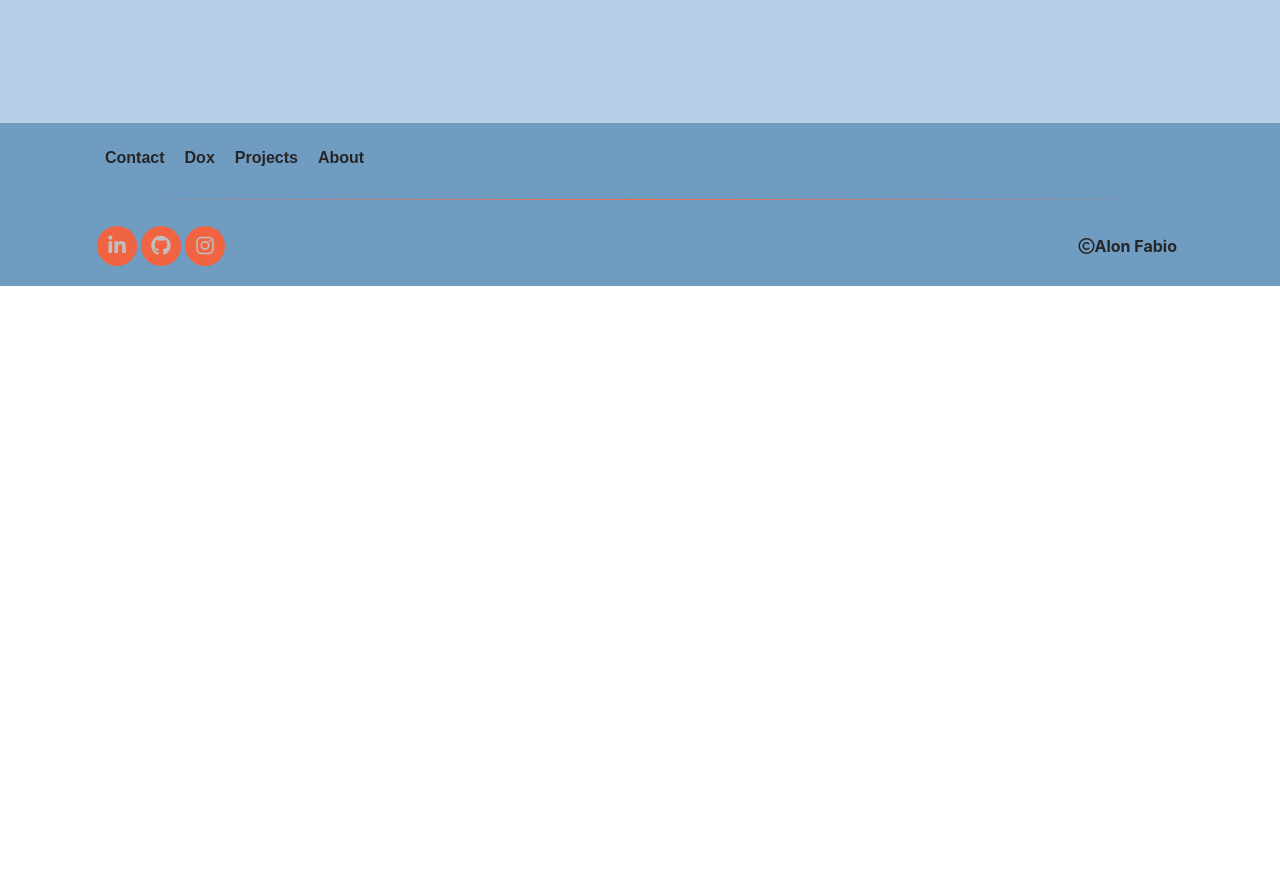
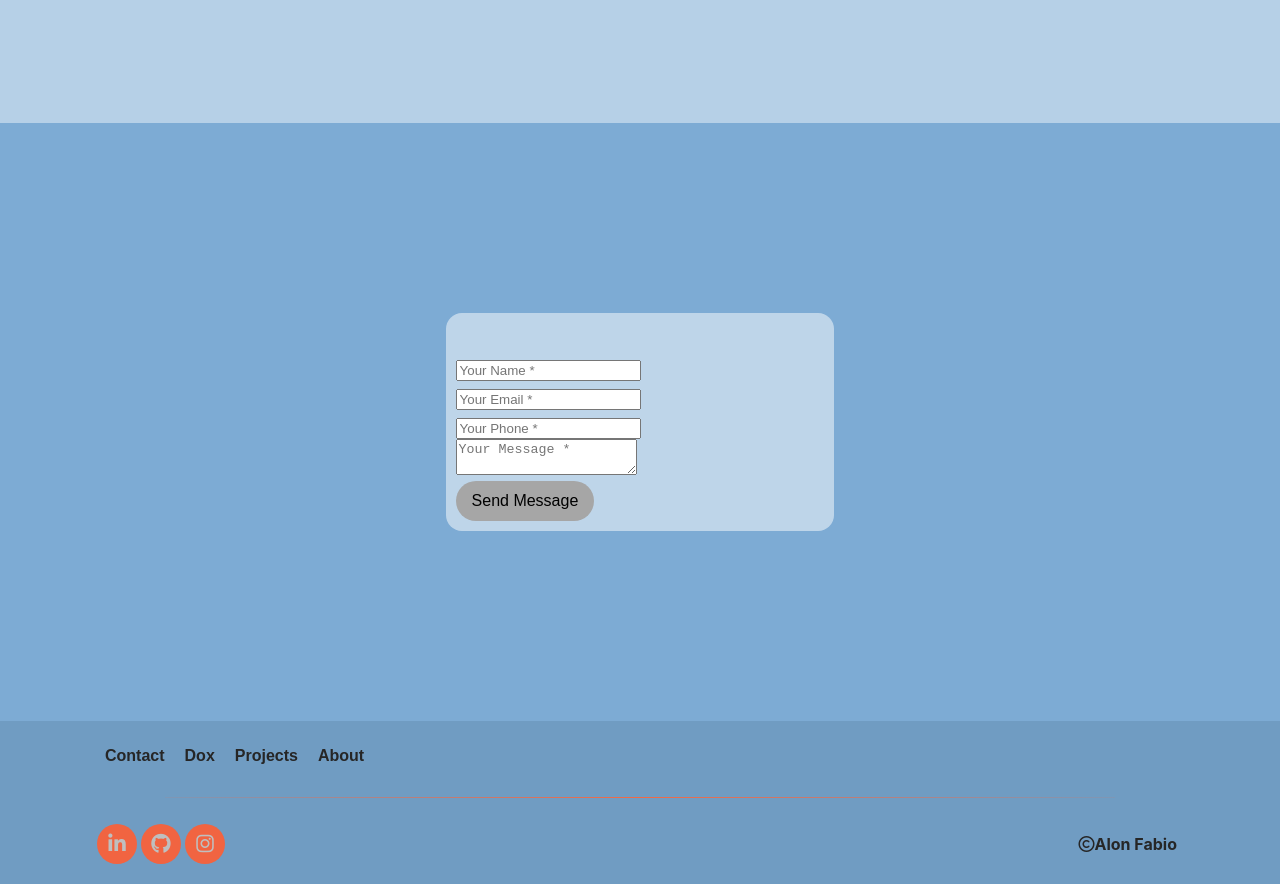
Before and after one commit to Alon-Fabio/AlonFabio_website_CV, a React (Create React App) app: page / in a window 1280 px wide. Shown: the part 3000-3884 px from the top of the page. Before the commit the page ends 3286 px from the top, so only its background shows below. Built offline with nearby package versions, Linux system fonts and the light colour scheme; a web font is replaced by a local one.

Commit message:
NEW: useForm hook, contactForm file

```diff
--- a/package.json
+++ b/package.json
@@ -13,6 +13,7 @@
     "node-sass": "^6.0.1",
     "react": "^17.0.2",
     "react-dom": "^17.0.2",
+    "react-hook-form": "^7.16.1",
     "react-scripts": "4.0.3",
     "typescript": "^4.3.5",
     "web-vitals": "^1.1.2"
--- a/public/index.html
+++ b/public/index.html
@@ -31,6 +31,15 @@
     <title>Alon Fabio</title>
   </head>
   <body id="body">
+    <!-- A little help for the Netlify bots if you're not using a SSG -->
+    <form name="contactForm" netlify netlify-honeypot="bot-field" hidden>
+      <input type="text" name="name" />
+      <input type="phone" name="phone" />
+      <input type="email" name="email" />
+      <textarea name="message"></textarea>
+    </form>
+    <!--  -->
+
     <noscript>You need to enable JavaScript to run this app.</noscript>
     <div id="root"></div>
     <!--
--- /dev/null
+++ b/src/components/ContactForm/ContactForm.tsx
@@ -0,0 +1,95 @@
+import React from "react";
+import { useForm } from "react-hook-form";
+
+type contactForm = {
+  name: string;
+  email: string;
+  phone: number;
+  message: string;
+};
+
+const ContactForm = () => {
+  const {
+    register,
+    handleSubmit,
+    formState: { errors },
+  } = useForm<contactForm>();
+
+  const onSubmit = (data: any) => {
+    console.log(data);
+  };
+
+  return (
+    <form
+      onSubmit={handleSubmit((data) => onSubmit(data))}
+      method="post"
+      id="contactForm"
+      name="ContactFrom"
+      noValidate={true}
+      data-netlify="true"
+      netlify-honeypot="bot-field"
+    >
+      {/* Not sure if this does anything anymore, needs to be tested in production */}
+      <p style={{ visibility: "hidden" }}>
+        <label>Don't fill this up.</label>
+        <input name="bot-field" type="text"></input>
+      </p>
+      {/* --------------------------------------------------------------------- */}
+      <div className="row">
+        <div className="col-md-6">
+          <div className="form-group">
+            <input
+              {...register("name", { required: true })}
+              id="name"
+              type="text"
+              placeholder="Your Name *"
+            ></input>
+          </div>
+          <div className="form-group">
+            <input
+              {...register("email", { required: true })}
+              name="email"
+              id="email"
+              type="email"
+              placeholder="Your Email *"
+            ></input>
+          </div>
+          <div className="form-group">
+            <input
+              {...register("phone", { required: true, valueAsNumber: true })}
+              name="phone"
+              id="phone"
+              type="tel"
+              placeholder="Your Phone *"
+            ></input>
+          </div>
+        </div>
+        <div className="col-md-6">
+          <div className="form-group">
+            <textarea
+              {...register("message", { required: true })}
+              name="message"
+              id="message"
+              placeholder="Your Message *"
+            ></textarea>
+          </div>
+        </div>
+        <div className="clearfix"></div>
+        <div className="col-lg-12 text-center">
+          <div id="success"></div>
+          <button
+            id="sendMessageButton"
+            className="btn btn-primary btn-xl text-uppercase"
+            type="submit"
+          >
+            Send Message
+          </button>
+        </div>
+        {/* <div data-netlify-recaptcha="true"></div>
+               Add recaptcha after css configaretions  */}
+      </div>
+    </form>
+  );
+};
+
+export default ContactForm;
--- a/src/components/about/About.tsx
+++ b/src/components/about/About.tsx
@@ -1,6 +1,8 @@
 import React from "react";
+// components
+import ContactForm from "../ContactForm/ContactForm";
+// Style:
 import "./About.scss";
-// Style:
 // logos:
 import mongoLogo from "../../styles/img/logos/aboutLogos/MongoDB_Logo_Black_RGB.png";
 import awsLogo from "../../styles/img/logos/aboutLogos/aws.png";
@@ -251,6 +253,11 @@ function About() {
           </div>
         </div>
       </div>
+      <div className="subSection flexCenter">
+        <div className="container">
+          <ContactForm />
+        </div>
+      </div>
     </section>
   );
 }
```
Also changed, not shown: 1 other file (tests, documents, lock files or other folders).
